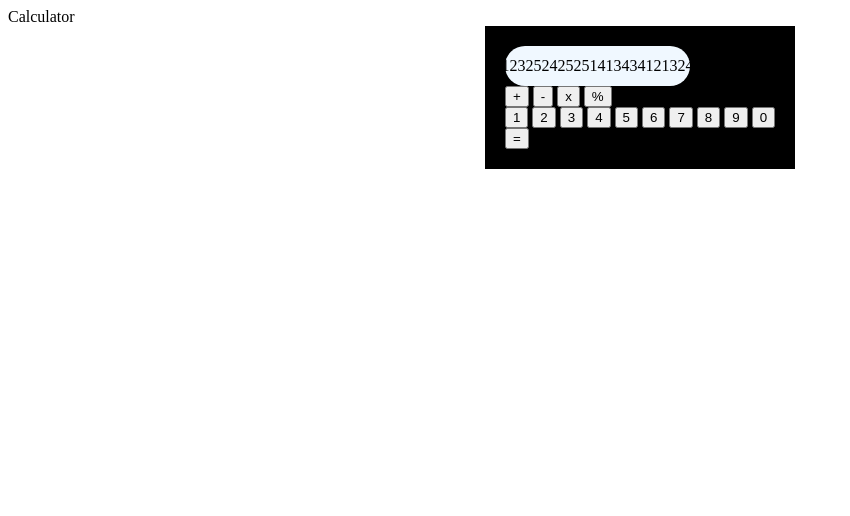
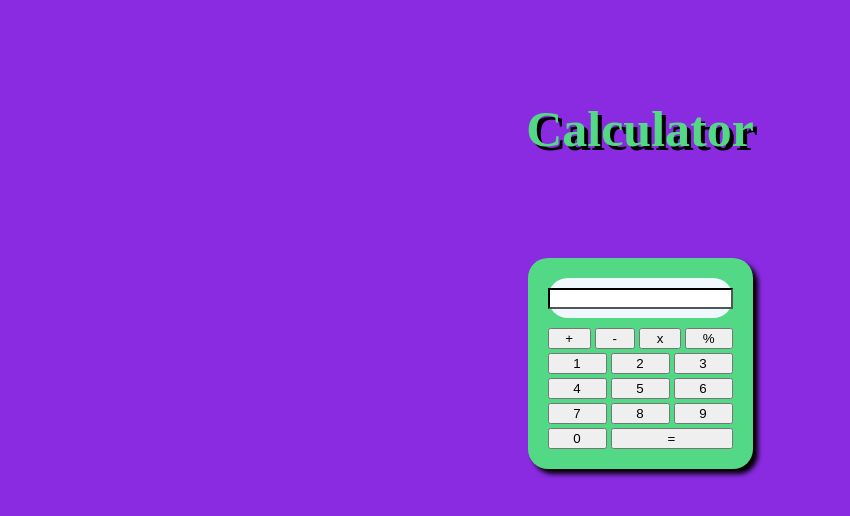
Before and after one commit to saurabhrm/JS-Assignments, a plain HTML site: page Javascript Major Projects/Calculator App/index.html in a window 1280 px wide. Shown: the whole page, without its empty margins (0-850 px from the left). Drawn offline with Linux system fonts and the light colour scheme.

Commit message:
complete UI in Calculator App

```diff
--- a/Javascript Major Projects/Calculator App/index.html
+++ b/Javascript Major Projects/Calculator App/index.html
@@ -12,7 +12,7 @@
     <div class="container">
     <div class="calculator">
         <div id="result">
-            <div id="outPut">123252425251413434121324</div>
+            <input type="text" name="" id="outPut">
         </div>
         <div class="buttons">
             <div id="arithMaticBtn">
@@ -22,19 +22,18 @@
                 <button id="divi">%</button>
             </div>
             <div id="numbers">
-                <button id="one">1</button>
-                <button id="two">2</button>
-                <button id="three">3</button>
-                <button id="four">4</button>
-                <button id="five">5</button>
-                <button id="six">6</button>
-                <button id="seven">7</button>
-                <button id="eight">8</button>
-                <button id="nine">9</button>
-                <button id="zero">0</button>
-            </div>
-            <div id="submit">
-                <button type="submit" id="eqal"> = </button>
+                <button class="one">1</button>
+                <button class="two">2</button>
+                <button class="three">3</button>
+                <button class="four">4</button>
+                <button class="five">5</button>
+                <button class="six">6</button>
+                <button class="seven">7</button>
+                <button class="eight">8</button>
+                <button class="nine">9</button>
+                <button class="zero">0</button>
+
+                <button type="submit" class="eqal"> = </button>
             </div>
         </div>
     </div>
--- a/Javascript Major Projects/Calculator App/style.css
+++ b/Javascript Major Projects/Calculator App/style.css
@@ -1,6 +1,17 @@
 body{
     height: 100vh;
     width: 100wh;
+    background-color: blueviolet;
+    text-shadow: black 4px 4px;
+}
+
+#head{
+    display: flex;
+    justify-content: center;
+    margin: 100px 0px;
+    font-size: 50px;
+    font-weight: 700;
+    color: #53d886;
 }
 
 #result{
@@ -11,6 +22,7 @@ body{
     justify-content: center;
     align-items: center;
     border-radius: 20px;
+    margin-bottom: 10px;
 }
 
 .container{
@@ -19,15 +31,40 @@ body{
     justify-content: center;
     align-items: center;
 
+
 }
 
 #outPut{
-    text-align: center;
+    text-align: end;
+    border-color: #000;
 }
 
 
 .calculator{
-    background: #000;
+    background: #53d886;
     padding: 20px;
+    border-radius: 20px;
+    box-shadow: 5px 5px 5px #000;
 
 }
+
+#arithMaticBtn{
+    display: grid;
+    grid-template-columns: auto auto auto auto;
+    margin-bottom: 4px;
+    column-gap: 4px;
+}
+
+#numbers{
+    display: grid;
+    grid-template-columns: auto auto auto;
+    row-gap: 4px;
+    column-gap: 4px;
+}
+
+
+.eqal{
+
+    grid-column: 2 / -1;
+
+}
```
